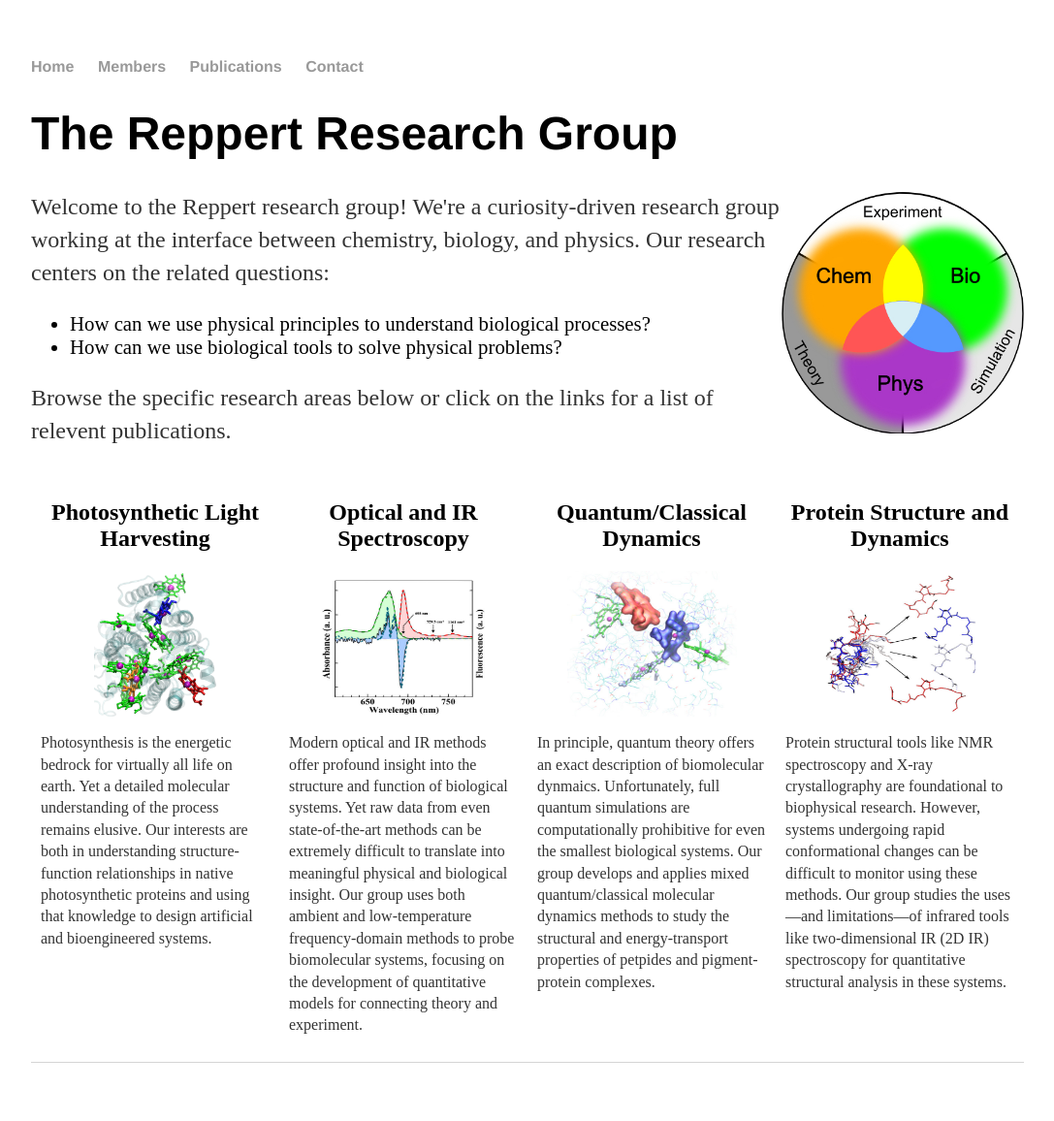
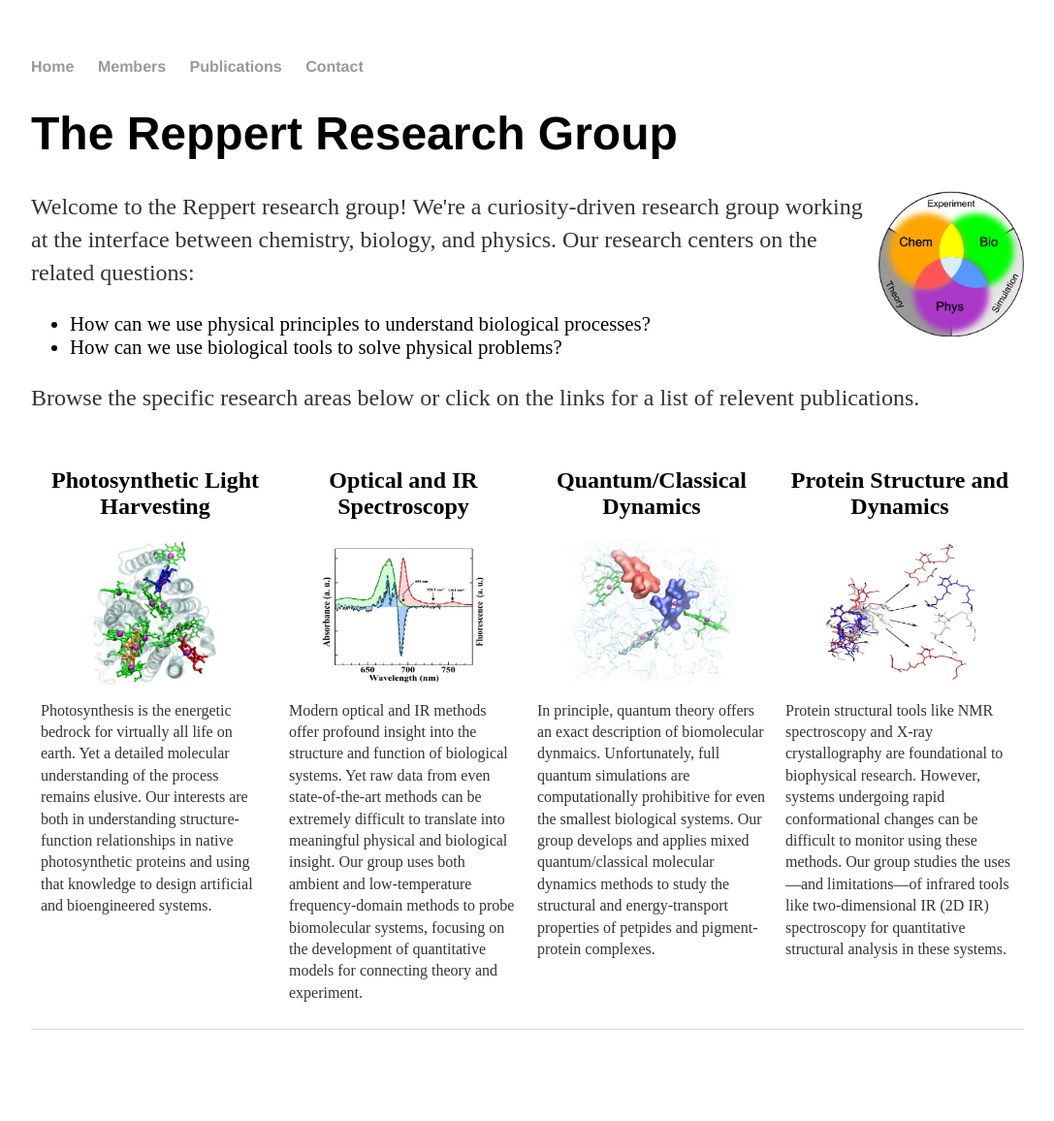
Before and after one commit to mreppert/mreppert.github.io, a Jekyll site: the page built from index.html, in a window 1280 px wide. Shown: the whole page at 97% size, without its empty margins (96-1183 px from the left). Built offline with Jekyll 4.4.1, drawn with Linux system fonts in a browser that asks for light colours; after the commit the page ends 1122 px from its top, so only the background shows below that.

Commit message:
Update index.html

```diff
--- a/index.html
+++ b/index.html
@@ -40,7 +40,7 @@ img {
 
 <div class="blurb">
 	<h1>The Reppert Research Group</h1>
-	<p><img src="/research_venn_diagram.jpg" width="250"; height="250" style="float:right;">Welcome to the Reppert research group! We're a curiosity-driven research group working at the interface between chemistry, biology, and physics. Our research centers on the related questions:</p>
+	<p><img src="/research_venn_diagram.jpg" width="150"; height="150" style="float:right;">Welcome to the Reppert research group! We're a curiosity-driven research group working at the interface between chemistry, biology, and physics. Our research centers on the related questions:</p>
 	<ul style="font-size:130%;">
 		<li>How can we use physical principles to understand biological processes?</li>
 		<li>How can we use biological tools to solve physical problems?</li>
```
